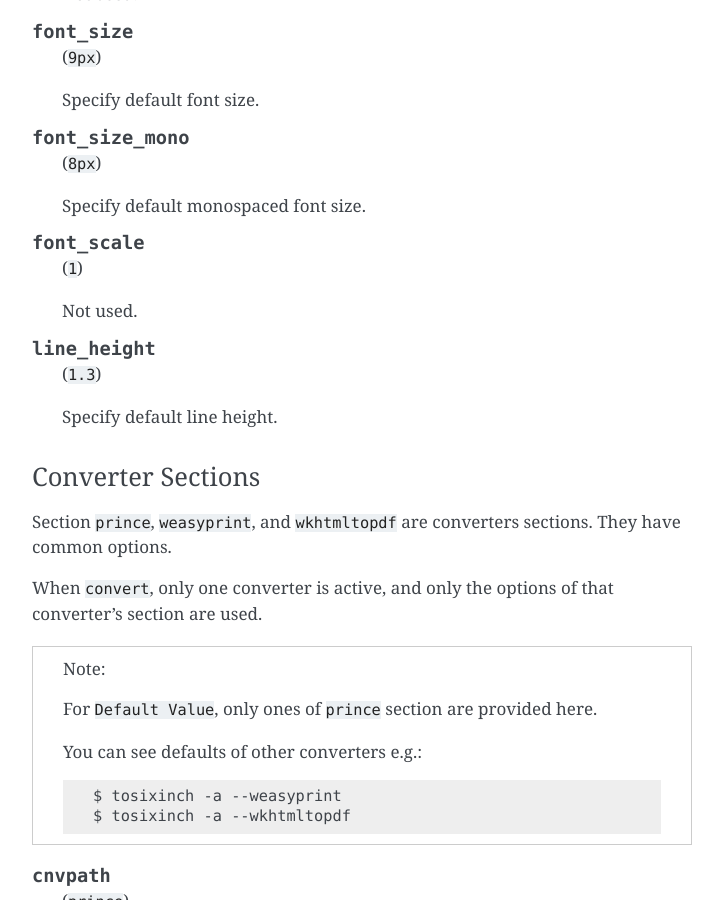
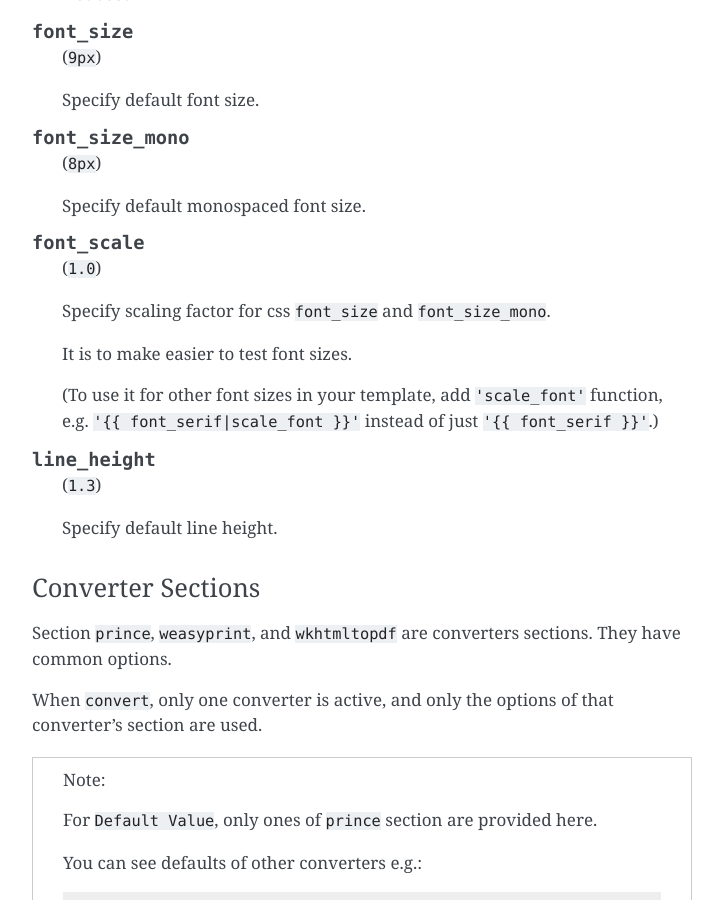
Before and after one commit to openandclose/tosixinch, a Sphinx documentation site: the page built from docs/options.rst, in a window 1280 px wide and 900 px high, scrolled down 9583 px. Shown: the whole window, without its empty margins (388-1111 px from the left). Built offline with Sphinx 7.4.7, drawn with Linux system fonts in a browser that asks for light colours.

Commit message:
Add font_scale option

```diff
--- a/CHANGELOG.rst
+++ b/CHANGELOG.rst
@@ -51,6 +51,8 @@ Important changes (that users especially need to know) are marked by '**[!]**.'
 * Add per-cmd hooks (pre_percmds and post_percmds).
 
 * Add file url support for input.
+
+* Add font_scale option
 
 **Remove:**
 
--- a/docs/commandline.rst
+++ b/docs/commandline.rst
@@ -290,4 +290,4 @@ Styles
 
 .. option:: --font-scale FONT_SCALE
 
-    number like 1.5 to scale font sizes (not yet used by sample)
+    number like 1.5 to scale base font sizes (default: 1.0)
--- a/docs/options.rst
+++ b/docs/options.rst
@@ -538,9 +538,15 @@ In the following, the roles in the sample file
 
 .. confopt:: font_scale
 
-    (``1``)
+    (``1.0``)
 
-    Not used.
+    Specify scaling factor for css ``font_size`` and ``font_size_mono``.
+
+    It is to make easier to test font sizes.
+
+    (To use it for other font sizes in your template,
+    add ``'scale_font'`` function,
+    e.g. ``'{{ font_serif|scale_font }}'`` instead of just ``'{{ font_serif }}'``.)
 
 .. confopt:: line_height
 
```
Also changed, not shown: 4 other files.
